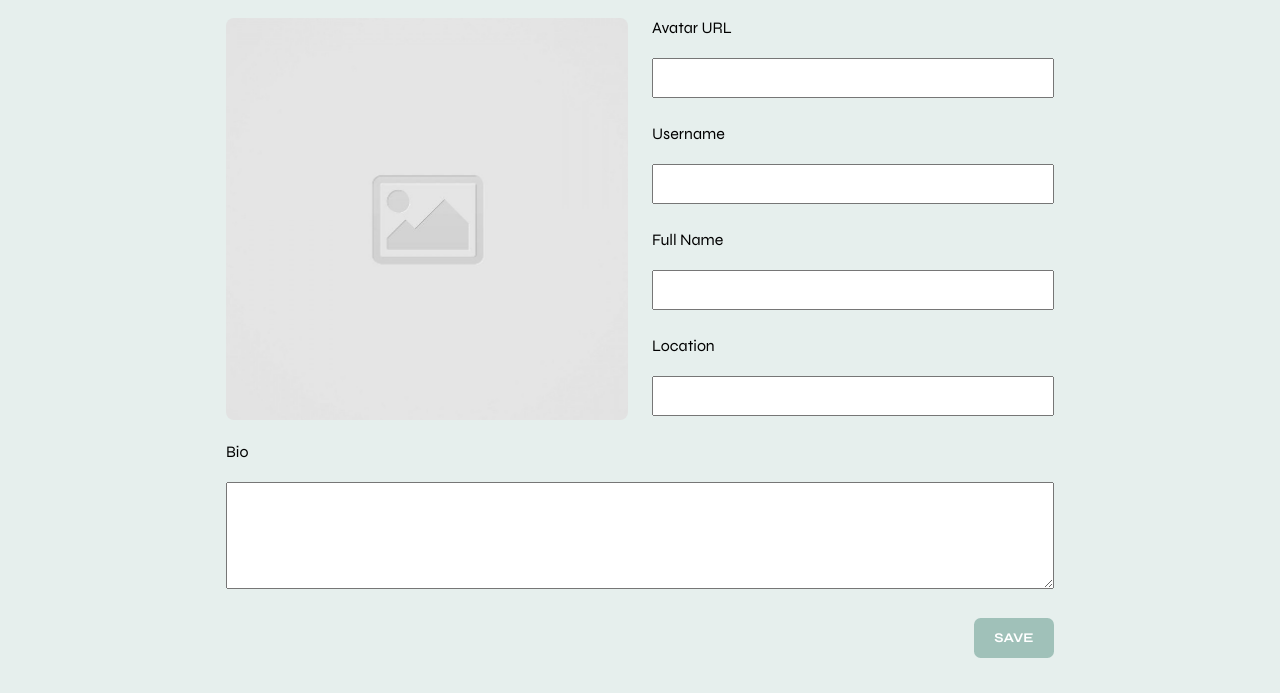
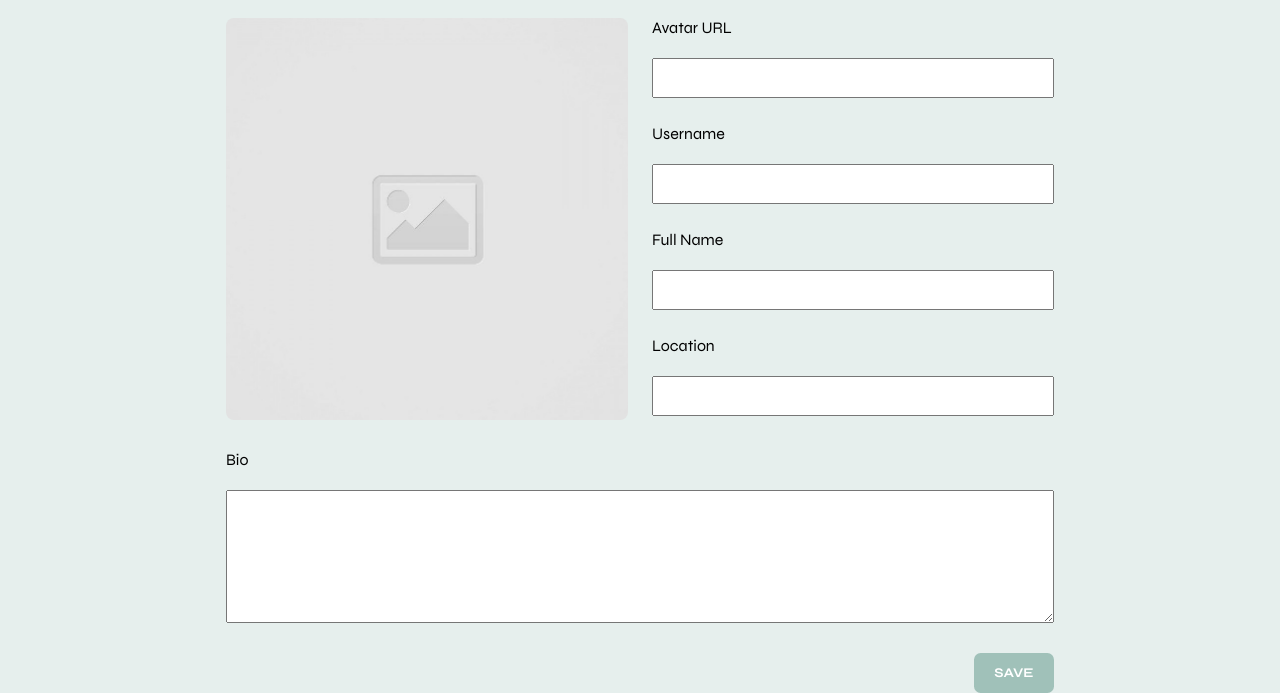
Before and after one commit to KiannaBrandt/code-journal, a plain HTML site: page index.html in a window 1280 px wide. Shown: the part 144-837 px from the top of the page. Before the commit the page ends 802 px from the top, so only its background shows below. Drawn offline with Linux system fonts and the light colour scheme.

Commit message:
Completed issue-1-create-a-profile.

```diff
--- a/css/styles.css
+++ b/css/styles.css
@@ -19,6 +19,7 @@ h2 {
 .default-img {
   width: 100%;
   border-radius: 0.5em;
+  margin-bottom: 1.6em;
 }
 
 .form-group {
@@ -34,7 +35,7 @@ textarea {
 }
 
 textarea {
-  height: 8em;
+  height: 10em;
 }
 
 .submit {
```
